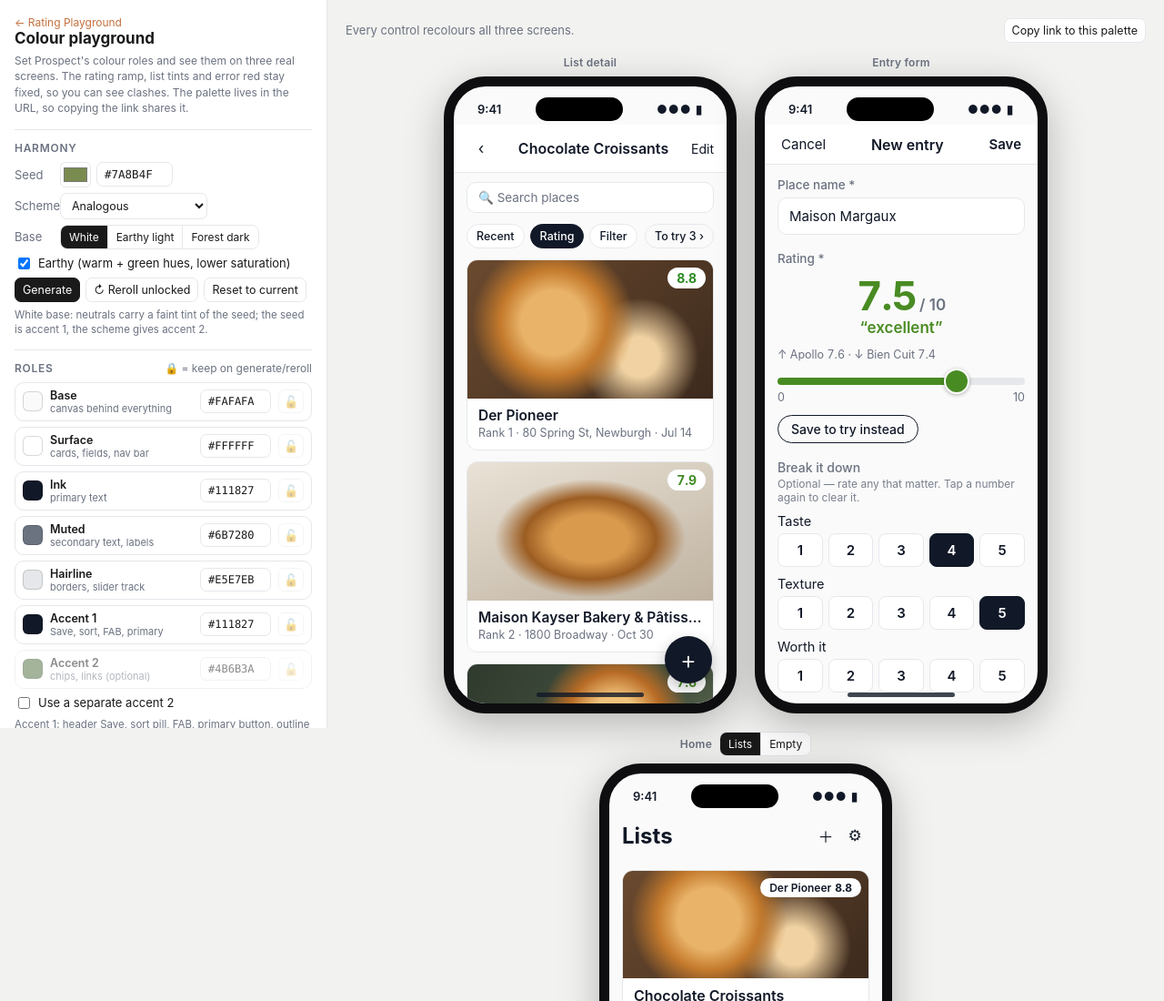
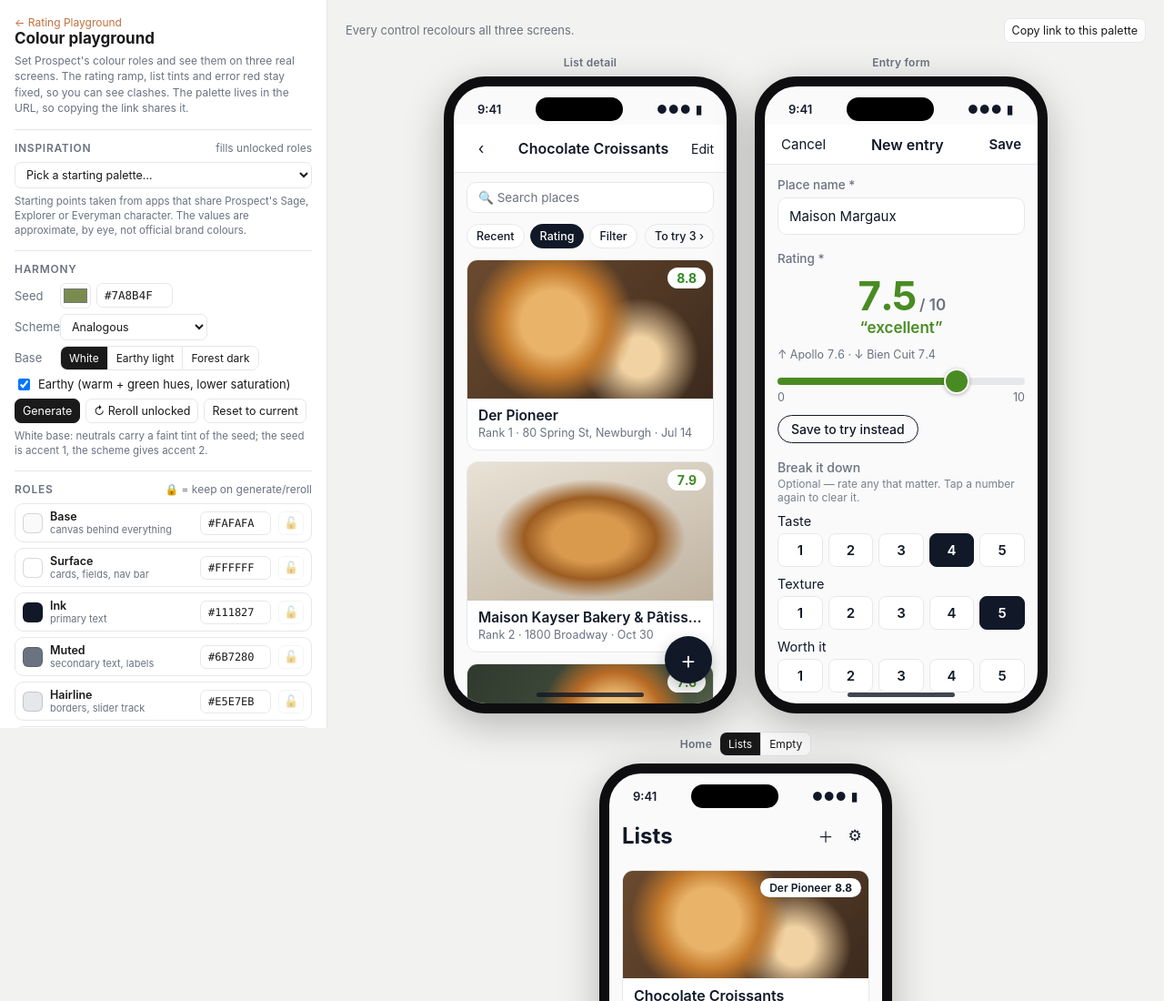
Before and after one commit to Meetia/RatingPlayground, a plain HTML site: page colour-playground.html in a window 1280 px wide. Shown: the top 1100 px of the page at 91% size. Drawn offline with Linux system fonts and the light colour scheme.

Commit message:
feat: colour playground inspiration presets
A dropdown of app-inspired starting palettes grouped by archetype
(Sage, Explorer, Everyman, plus Prospect today). Applying one fills the
unlocked roles, sets accent 2, and records the preset in the URL hash.
Values are approximations; PRESETS in the source is easy to extend.

Co-Authored-By: Claude Opus 5.5 <noreply@anthropic.com>

```diff
--- a/colour-playground.html
+++ b/colour-playground.html
@@ -161,6 +161,14 @@
     <p class="intro">Set Prospect's colour roles and see them on three real screens. The rating ramp, list tints and error red stay fixed, so you can see clashes. The palette lives in the URL, so copying the link shares it.</p>
 
     <div class="sec">
+      <h2>Inspiration <span style="text-transform:none;letter-spacing:0;font-weight:400">fills unlocked roles</span></h2>
+      <div class="row">
+        <select id="preset" style="flex:1;min-width:0"></select>
+      </div>
+      <p class="hint" id="presetNote">Starting points taken from apps that share Prospect's Sage, Explorer or Everyman character. The values are approximate, by eye, not official brand colours.</p>
+    </div>
+
+    <div class="sec">
       <h2>Harmony</h2>
       <div class="row">
         <span style="width:44px;color:var(--t-muted)">Seed</span>
@@ -274,10 +282,50 @@ const ROLES=[
   {k:'a2',       n:'Accent 2',  d:'chips, links (optional)'},
 ];
 const CURRENT={base:'#FAFAFA',surface:'#FFFFFF',ink:'#111827',muted:'#6B7280',hairline:'#E5E7EB',a1:'#111827',a2:'#4B6B3A'};
+/* ------------------------------------------------------------
+   PRESETS — app-inspired starting points, grouped by archetype.
+   Values are approximations by eye, not official brand colours.
+   To add one: copy a line, give it a unique id, and set the seven roles.
+   a2: null means "no separate accent 2" (accent 2 falls back to accent 1).
+   ------------------------------------------------------------ */
+const PRESETS=[
+  {id:'current', group:'Prospect', name:'Prospect today', note:'The app as it ships now: neutral greys, near-black accent.',
+   base:'#FAFAFA',surface:'#FFFFFF',ink:'#111827',muted:'#6B7280',hairline:'#E5E7EB',a1:'#111827',a2:null},
+
+  // Sage: calm, bookish, quietly expert
+  {id:'goodreads', group:'Sage', name:'Goodreads-ish (cream + brown + green)', note:'A rating app. Cream canvas, coffee-brown ink, green action, teal links.',
+   base:'#F4F1EA',surface:'#FFFFFF',ink:'#382110',muted:'#6F6558',hairline:'#DDD6C8',a1:'#3F8F5F',a2:'#00635D'},
+  {id:'notion', group:'Sage', name:'Notion-ish (warm paper, quiet blue)', note:'Warm off-white surfaces, soft brown-black ink, one blue accent, green as a second.',
+   base:'#FFFFFF',surface:'#F7F6F3',ink:'#37352F',muted:'#787774',hairline:'#E9E9E7',a1:'#2383E2',a2:'#448361'},
+  {id:'medium', group:'Sage', name:'Medium-ish (white + editorial green)', note:'Almost all type: white, near-black ink, a single green.',
+   base:'#FFFFFF',surface:'#FFFFFF',ink:'#242424',muted:'#6B6B6B',hairline:'#ECECEC',a1:'#1A8917',a2:null},
+  {id:'letterboxd', group:'Sage', name:'Letterboxd-ish (dark slate, green + orange)', note:'A rating app, dark. Blue-slate canvas, green and orange accents. Watch the ramp contrast.',
+   base:'#14181C',surface:'#2C3440',ink:'#E1E6EB',muted:'#99AABB',hairline:'#445566',a1:'#00C030',a2:'#FF8000'},
+
+  // Explorer: outdoors, maps, field guides
+  {id:'alltrails', group:'Explorer', name:'AllTrails-ish (forest + trail green)', note:'Deep forest ink, clean white, a confident trail green.',
+   base:'#F7F8F4',surface:'#FFFFFF',ink:'#1C2B1F',muted:'#5E6B5F',hairline:'#DDE3D8',a1:'#2F5D2A',a2:'#7FA33A'},
+  {id:'komoot', group:'Explorer', name:'Komoot-ish (charcoal + leaf green)', note:'Charcoal type on white, bright leaf green as the one accent.',
+   base:'#F5F5F2',surface:'#FFFFFF',ink:'#1E2629',muted:'#5F6A6E',hairline:'#E0E3DE',a1:'#4F850D',a2:null},
+  {id:'strava', group:'Explorer', name:'Strava-ish (white + signal orange)', note:'Plain white with one loud orange. Shows how a hot accent sits next to the ramp.',
+   base:'#F7F7FA',surface:'#FFFFFF',ink:'#242428',muted:'#6D6D78',hairline:'#DFDFE8',a1:'#FC4C02',a2:null},
+  {id:'nps', group:'Explorer', name:'National Parks-ish (parchment, brown, pine)', note:'Parchment canvas, arrowhead brown, pine green. The most "field guide" of the set.',
+   base:'#F3EEE3',surface:'#FBF8F2',ink:'#2B2620',muted:'#6B6257',hairline:'#DCD3C3',a1:'#5A4632',a2:'#3F5F3A'},
+
+  // Everyman: friendly, plain, unpretentious
+  {id:'mailchimp', group:'Everyman', name:'Mailchimp-ish (oat + yellow + peppercorn)', note:'Oat canvas, peppercorn ink, a cheerful yellow button, teal links.',
+   base:'#EFEEEA',surface:'#FFFFFF',ink:'#241C15',muted:'#6E6A64',hairline:'#DCD9D3',a1:'#FFE01B',a2:'#007C89'},
+  {id:'splitwise', group:'Everyman', name:'Splitwise-ish (mint + orange)', note:'Soft grey, friendly mint for actions, orange for the second job.',
+   base:'#F6F6F6',surface:'#FFFFFF',ink:'#333333',muted:'#6F6F6F',hairline:'#E3E3E3',a1:'#1CC29F',a2:'#FF652F'},
+  {id:'yelp', group:'Everyman', name:'Yelp-ish (white + review red)', note:'A food rating app. Its red accent sits right on the ramp’s low end: a clash to look at.',
+   base:'#FFFFFF',surface:'#FFFFFF',ink:'#2D2E2F',muted:'#6E7072',hairline:'#EBEBEB',a1:'#D32323',a2:'#027A97'},
+  {id:'untappd', group:'Everyman', name:'Untappd-ish (white + amber)', note:'A rating app. White and grey with a warm amber/gold accent.',
+   base:'#F5F5F5',surface:'#FFFFFF',ink:'#333333',muted:'#707070',hairline:'#E0E0E0',a1:'#FFC000',a2:'#8C5A00'},
+];
 const S={
   roles:{...CURRENT}, a2on:false, locks:{},
   seed:'#7A8B4F', scheme:'analogous', dir:'white', earthy:true,
-  homeEmpty:false, rating:7.5, facets:{Taste:4,Texture:5,'Worth it':null},
+  preset:'', homeEmpty:false, rating:7.5, facets:{Taste:4,Texture:5,'Worth it':null},
 };
 
 /* ============================================================
@@ -350,6 +398,7 @@ function writeHash(){
   for(const r of ROLES) p.set(r.k,S.roles[r.k].slice(1));
   p.set('a2on',S.a2on?1:0);
   const lk=Object.keys(S.locks).filter(k=>S.locks[k]); if(lk.length) p.set('lock',lk.join(','));
+  if(S.preset) p.set('preset',S.preset);
   p.set('seed',S.seed.slice(1)); p.set('scheme',S.scheme); p.set('dir',S.dir); p.set('earthy',S.earthy?1:0);
   history.replaceState(null,'','#'+p.toString());
 }
@@ -360,6 +409,7 @@ function readHash(){
   if(p.has('a2on')) S.a2on=p.get('a2on')==='1';
   S.locks={}; if(p.get('lock')) p.get('lock').split(',').forEach(k=>S.locks[k]=true);
   if(p.get('seed')&&hexToRgb(p.get('seed'))) S.seed='#'+p.get('seed').toUpperCase();
+  S.preset=PRESETS.some(x=>x.id===p.get('preset'))?p.get('preset'):'';
   if(OFFSETS[p.get('scheme')]) S.scheme=p.get('scheme');
   if(DIR_HINT[p.get('dir')]) S.dir=p.get('dir');
   if(p.has('earthy')) S.earthy=p.get('earthy')==='1';
@@ -580,7 +630,7 @@ function syncHarmonyControls(){
 }
 function render(full=true){
   if(full) rolesPanel(); else ROLES.forEach(r=>syncRoleRow(r.k));
-  applyVars(); contrastPanel(); syncHarmonyControls(); writeHash();
+  applyVars(); contrastPanel(); syncHarmonyControls(); if(typeof syncPreset==='function') syncPreset(); writeHash();
 }
 
 /* ============================================================
@@ -613,7 +663,29 @@ document.getElementById('earthy').addEventListener('change',e=>{S.earthy=e.targe
 document.getElementById('dirSeg').addEventListener('click',e=>{const b=e.target.closest('button'); if(!b) return; S.dir=b.dataset.v; if(S.dir!=='white'&&!S.locks.a2) S.a2on=true; generate(false);});
 document.getElementById('genBtn').addEventListener('click',()=>generate(false));
 document.getElementById('rerollBtn').addEventListener('click',()=>generate(true));
-document.getElementById('resetBtn').addEventListener('click',()=>{S.roles={...CURRENT};S.a2on=false;S.locks={};render();});
+document.getElementById('resetBtn').addEventListener('click',()=>{S.roles={...CURRENT};S.a2on=false;S.locks={};S.preset='';render();});
+
+/* presets */
+const presetSel=document.getElementById('preset');
+presetSel.innerHTML='<option value="">Pick a starting palette…</option>'+
+  [...new Set(PRESETS.map(p=>p.group))].map(g=>`<optgroup label="${g}">${
+    PRESETS.filter(p=>p.group===g).map(p=>`<option value="${p.id}">${esc(p.name)}</option>`).join('')}</optgroup>`).join('');
+const PRESET_DEFAULT_NOTE=document.getElementById('presetNote').textContent;
+function syncPreset(){
+  const p=PRESETS.find(x=>x.id===S.preset);
+  presetSel.value=p?p.id:'';
+  document.getElementById('presetNote').textContent=p?p.note+' Values are approximate.':PRESET_DEFAULT_NOTE;
+}
+presetSel.addEventListener('change',()=>{
+  const p=PRESETS.find(x=>x.id===presetSel.value); S.preset=p?p.id:'';
+  if(p){
+    for(const r of ROLES){ if(S.locks[r.k]) continue;
+      if(r.k==='a2'){ if(p.a2){S.roles.a2=p.a2;} }
+      else S.roles[r.k]=p[r.k]; }
+    if(!S.locks.a2) S.a2on=!!p.a2;
+  }
+  render();
+});
 document.getElementById('copyLink').addEventListener('click',e=>{
   writeHash(); const b=e.target;
   (navigator.clipboard?navigator.clipboard.writeText(location.href):Promise.reject()).then(()=>{b.textContent='Copied ✓';},()=>{b.textContent='Copy from the address bar';}).finally(()=>setTimeout(()=>b.textContent='Copy link to this palette',1600));
```
